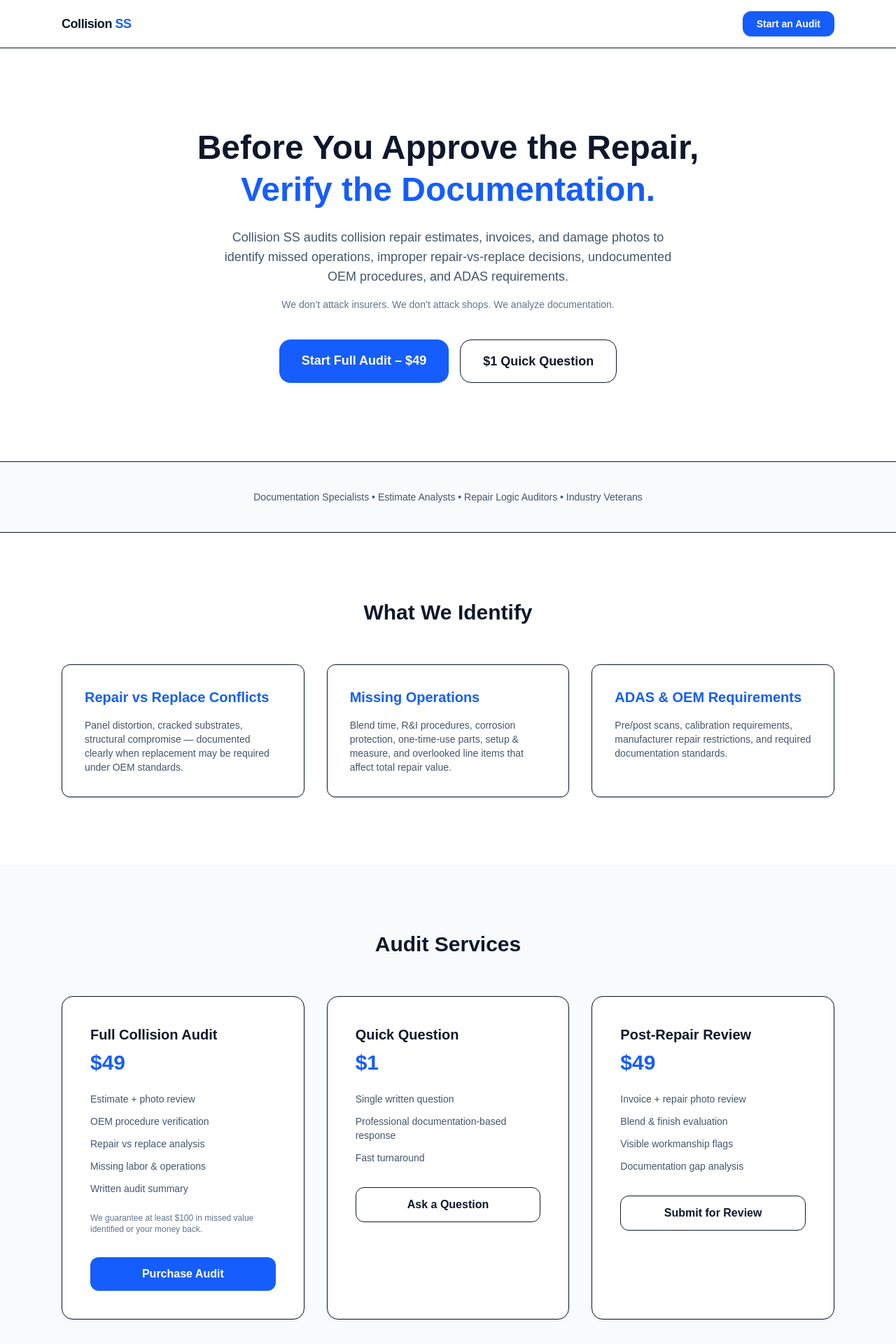
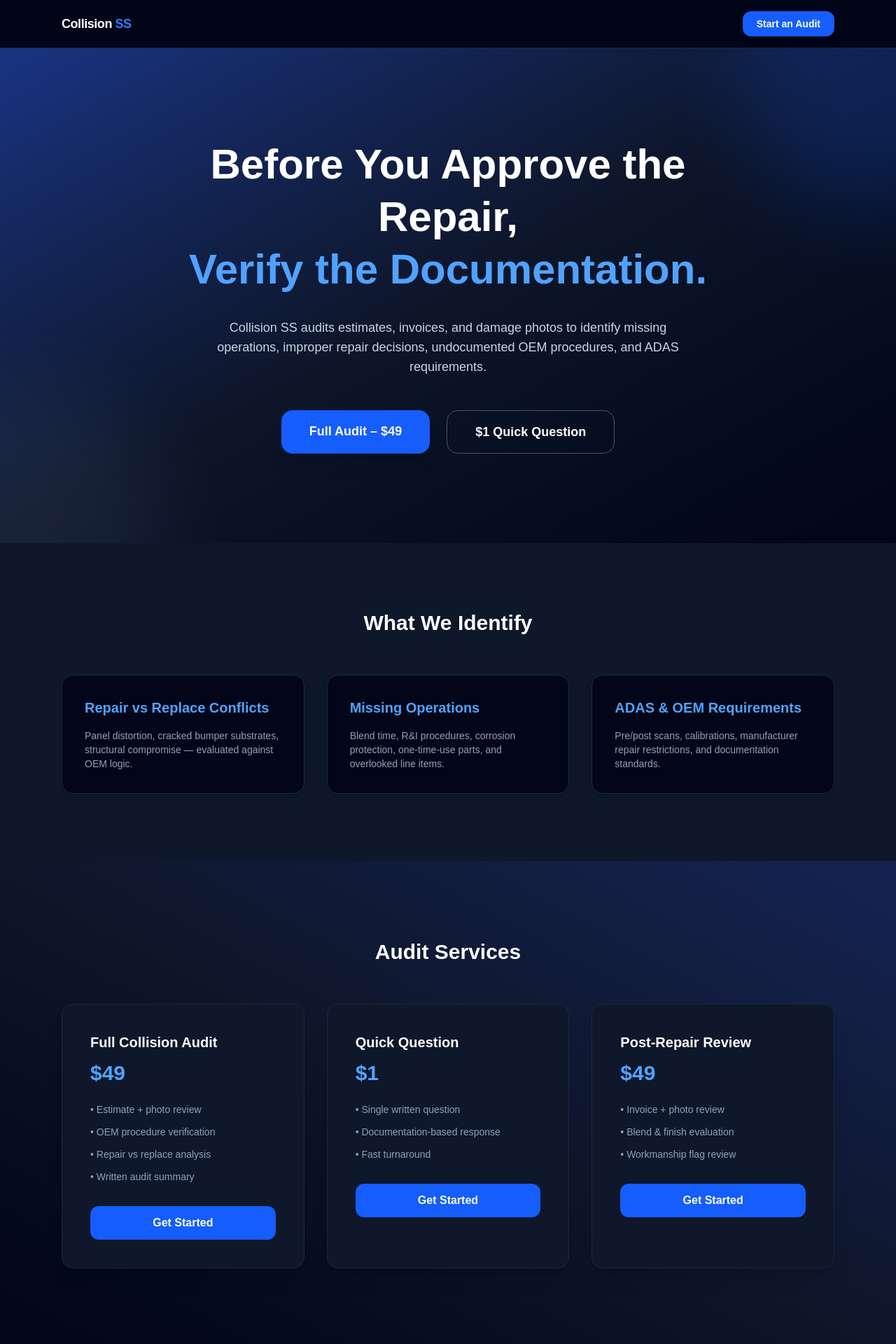
Before and after one commit to collisionssjm-cyber/collisionss, a Next.js app: page / in a window 1280 px wide. Shown: the top 1920 px of the page at 70% size. Built offline with nearby package versions, Linux system fonts and the light colour scheme.

Commit message:
Homepage redesign – blue/grey premium automotive version

```diff
--- a/app/page.tsx
+++ b/app/page.tsx
@@ -1,18 +1,18 @@
 export default function Page() {
   return (
-    <main className="min-h-screen bg-white text-slate-900">
+    <main className="min-h-screen bg-slate-950 text-white">
 
       {/* HEADER */}
-      <header className="sticky top-0 z-50 border-b bg-white/80 backdrop-blur">
+      <header className="sticky top-0 z-50 border-b border-slate-800 bg-slate-950/80 backdrop-blur">
         <div className="mx-auto flex max-w-6xl items-center justify-between px-6 py-4">
           <div className="text-lg font-extrabold tracking-tight">
-            <span>Collision</span>{" "}
-            <span className="text-blue-600">SS</span>
+            <span className="text-white">Collision</span>{" "}
+            <span className="text-blue-500">SS</span>
           </div>
 
           <a
             href="#audit"
-            className="rounded-xl bg-blue-600 px-5 py-2 text-sm font-semibold text-white shadow hover:bg-blue-700 transition"
+            className="rounded-xl bg-blue-600 px-5 py-2 text-sm font-semibold text-white shadow-lg hover:bg-blue-500 transition"
           >
             Start an Audit
           </a>
@@ -20,37 +20,36 @@
       </header>
 
       {/* HERO */}
-      <section className="py-28 text-center">
-        <div className="mx-auto max-w-4xl px-6">
-          <h1 className="text-4xl font-extrabold leading-tight sm:text-5xl">
+      <section className="relative overflow-hidden py-32 text-center">
+        <div className="absolute inset-0 bg-gradient-to-br from-blue-900 via-slate-900 to-slate-950 opacity-90" />
+        <div className="absolute -top-40 -right-40 h-96 w-96 rounded-full bg-blue-600 blur-3xl opacity-20" />
+        <div className="absolute -bottom-40 -left-40 h-96 w-96 rounded-full bg-slate-600 blur-3xl opacity-20" />
+
+        <div className="relative mx-auto max-w-4xl px-6">
+          <h1 className="text-5xl font-extrabold leading-tight sm:text-6xl">
             Before You Approve the Repair,
-            <span className="block text-blue-600">
+            <span className="block text-blue-400">
               Verify the Documentation.
             </span>
           </h1>
 
-          <p className="mx-auto mt-6 max-w-2xl text-lg text-slate-600">
-            Collision SS audits collision repair estimates, invoices, and damage
-            photos to identify missed operations, improper repair-vs-replace
-            decisions, undocumented OEM procedures, and ADAS requirements.
+          <p className="mx-auto mt-8 max-w-2xl text-lg text-slate-300">
+            Collision SS audits estimates, invoices, and damage photos to
+            identify missing operations, improper repair decisions, undocumented
+            OEM procedures, and ADAS requirements.
           </p>
 
-          <p className="mx-auto mt-4 max-w-2xl text-sm text-slate-500">
-            We don’t attack insurers. We don’t attack shops.
-            We analyze documentation.
-          </p>
-
-          <div className="mt-10 flex justify-center gap-4 flex-wrap">
+          <div className="mt-12 flex justify-center gap-6 flex-wrap">
             <a
               href="#audit"
-              className="rounded-2xl bg-blue-600 px-8 py-4 text-lg font-semibold text-white hover:bg-blue-700 transition"
+              className="rounded-2xl bg-blue-600 px-10 py-4 text-lg font-semibold text-white shadow-xl hover:bg-blue-500 transition"
             >
-              Start Full Audit – $49
+              Full Audit – $49
             </a>
 
             <a
               href="#question"
-              className="rounded-2xl border px-8 py-4 text-lg font-semibold hover:bg-slate-50 transition"
+              className="rounded-2xl border border-slate-600 px-10 py-4 text-lg font-semibold hover:border-blue-500 hover:text-blue-400 transition"
             >
               $1 Quick Question
             </a>
@@ -58,150 +57,133 @@
         </div>
       </section>
 
-      {/* AUTHORITY STRIP */}
-      <section className="border-y bg-slate-50 py-10">
-        <div className="mx-auto max-w-5xl px-6 text-center text-sm text-slate-600">
-          Documentation Specialists • Estimate Analysts • Repair Logic Auditors • Industry Veterans
-        </div>
-      </section>
-
       {/* WHAT WE IDENTIFY */}
-      <section className="py-24">
+      <section className="bg-slate-900 py-24">
         <div className="mx-auto max-w-6xl px-6">
-          <h2 className="text-center text-3xl font-extrabold">
+          <h2 className="text-center text-3xl font-extrabold text-white">
             What We Identify
           </h2>
 
           <div className="mt-14 grid gap-8 md:grid-cols-3">
 
-            <div className="rounded-xl border bg-white p-8 shadow-sm">
-              <h3 className="text-xl font-bold text-blue-600">
-                Repair vs Replace Conflicts
+            {[
+              {
+                title: "Repair vs Replace Conflicts",
+                desc: "Panel distortion, cracked bumper substrates, structural compromise — evaluated against OEM logic."
+              },
+              {
+                title: "Missing Operations",
+                desc: "Blend time, R&I procedures, corrosion protection, one-time-use parts, and overlooked line items."
+              },
+              {
+                title: "ADAS & OEM Requirements",
+                desc: "Pre/post scans, calibrations, manufacturer repair restrictions, and documentation standards."
+              }
+            ].map((item, index) => (
+              <div
+                key={index}
+                className="group rounded-2xl border border-slate-800 bg-slate-950 p-8 shadow-lg transition hover:border-blue-600 hover:shadow-blue-900/30"
+              >
+                <h3 className="text-xl font-bold text-blue-400 group-hover:text-blue-300">
+                  {item.title}
                 </h3>
-              <p className="mt-4 text-sm text-slate-600">
-                Panel distortion, cracked substrates, structural compromise —
-                documented clearly when replacement may be required under OEM standards.
+                <p className="mt-4 text-sm text-slate-400">
+                  {item.desc}
                 </p>
               </div>
-
-            <div className="rounded-xl border bg-white p-8 shadow-sm">
-              <h3 className="text-xl font-bold text-blue-600">
-                Missing Operations
-              </h3>
-              <p className="mt-4 text-sm text-slate-600">
-                Blend time, R&I procedures, corrosion protection, one-time-use parts,
-                setup & measure, and overlooked line items that affect total repair value.
-              </p>
-            </div>
-
-            <div className="rounded-xl border bg-white p-8 shadow-sm">
-              <h3 className="text-xl font-bold text-blue-600">
-                ADAS & OEM Requirements
-              </h3>
-              <p className="mt-4 text-sm text-slate-600">
-                Pre/post scans, calibration requirements, manufacturer repair
-                restrictions, and required documentation standards.
-              </p>
-            </div>
+            ))}
 
           </div>
         </div>
       </section>
 
-      {/* PRODUCTS */}
-      <section id="audit" className="bg-slate-50 py-24">
-        <div className="mx-auto max-w-6xl px-6">
+      {/* SERVICES */}
+      <section id="audit" className="relative py-28">
+        <div className="absolute inset-0 bg-gradient-to-tr from-slate-950 via-slate-900 to-blue-950 opacity-95" />
 
+        <div className="relative mx-auto max-w-6xl px-6">
           <h2 className="text-center text-3xl font-extrabold">
             Audit Services
           </h2>
 
           <div className="mt-14 grid gap-8 md:grid-cols-3">
 
-            {/* FULL AUDIT */}
-            <div className="rounded-2xl border bg-white p-10 shadow-sm">
-              <h3 className="text-xl font-bold">Full Collision Audit</h3>
-              <p className="mt-2 text-3xl font-extrabold text-blue-600">$49</p>
-
-              <ul className="mt-6 space-y-3 text-sm text-slate-600">
-                <li>Estimate + photo review</li>
-                <li>OEM procedure verification</li>
-                <li>Repair vs replace analysis</li>
-                <li>Missing labor & operations</li>
-                <li>Written audit summary</li>
-              </ul>
-
-              <p className="mt-6 text-xs text-slate-500">
-                We guarantee at least $100 in missed value identified or your money back.
+            {[
+              {
+                title: "Full Collision Audit",
+                price: "$49",
+                features: [
+                  "Estimate + photo review",
+                  "OEM procedure verification",
+                  "Repair vs replace analysis",
+                  "Written audit summary"
+                ],
+                link: "/checkout/full-audit"
+              },
+              {
+                title: "Quick Question",
+                price: "$1",
+                features: [
+                  "Single written question",
+                  "Documentation-based response",
+                  "Fast turnaround"
+                ],
+                link: "/checkout/quick-question"
+              },
+              {
+                title: "Post-Repair Review",
+                price: "$49",
+                features: [
+                  "Invoice + photo review",
+                  "Blend & finish evaluation",
+                  "Workmanship flag review"
+                ],
+                link: "/checkout/post-repair"
+              }
+            ].map((service, index) => (
+              <div
+                key={index}
+                className="rounded-2xl border border-slate-800 bg-slate-900 p-10 shadow-xl transition hover:border-blue-600"
+              >
+                <h3 className="text-xl font-bold">{service.title}</h3>
+                <p className="mt-3 text-3xl font-extrabold text-blue-400">
+                  {service.price}
                 </p>
 
-              <a
-                href="/checkout/full-audit"
-                className="mt-8 block rounded-xl bg-blue-600 px-6 py-3 text-center font-semibold text-white hover:bg-blue-700 transition"
-              >
-                Purchase Audit
-              </a>
-            </div>
-
-            {/* QUICK QUESTION */}
-            <div id="question" className="rounded-2xl border bg-white p-10 shadow-sm">
-              <h3 className="text-xl font-bold">Quick Question</h3>
-              <p className="mt-2 text-3xl font-extrabold text-blue-600">$1</p>
-
-              <ul className="mt-6 space-y-3 text-sm text-slate-600">
-                <li>Single written question</li>
-                <li>Professional documentation-based response</li>
-                <li>Fast turnaround</li>
+                <ul className="mt-6 space-y-3 text-sm text-slate-400">
+                  {service.features.map((f, i) => (
+                    <li key={i}>• {f}</li>
+                  ))}
                 </ul>
 
                 <a
-                href="/checkout/quick-question"
-                className="mt-8 block rounded-xl border px-6 py-3 text-center font-semibold hover:bg-slate-50 transition"
+                  href={service.link}
+                  className="mt-8 block rounded-xl bg-blue-600 px-6 py-3 text-center font-semibold text-white shadow hover:bg-blue-500 transition"
                 >
-                Ask a Question
+                  Get Started
                 </a>
               </div>
-
-            {/* POST REPAIR */}
-            <div className="rounded-2xl border bg-white p-10 shadow-sm">
-              <h3 className="text-xl font-bold">Post-Repair Review</h3>
-              <p className="mt-2 text-3xl font-extrabold text-blue-600">$49</p>
-
-              <ul className="mt-6 space-y-3 text-sm text-slate-600">
-                <li>Invoice + repair photo review</li>
-                <li>Blend & finish evaluation</li>
-                <li>Visible workmanship flags</li>
-                <li>Documentation gap analysis</li>
-              </ul>
-
-              <a
-                href="/checkout/post-repair"
-                className="mt-8 block rounded-xl border px-6 py-3 text-center font-semibold hover:bg-slate-50 transition"
-              >
-                Submit for Review
-              </a>
-            </div>
+            ))}
 
           </div>
         </div>
       </section>
 
-      {/* CLOSING STATEMENT */}
-      <section className="py-24 text-center">
+      {/* CLOSING */}
+      <section className="bg-slate-950 py-24 text-center border-t border-slate-800">
         <div className="mx-auto max-w-3xl px-6">
-          <h2 className="text-3xl font-extrabold">
+          <h2 className="text-3xl font-extrabold text-white">
             Documentation Changes Everything.
           </h2>
 
-          <p className="mt-6 text-slate-600">
+          <p className="mt-6 text-slate-400">
             Insurance is protected. Shops are compensated.
-            <br />
-            Collision SS ensures the repair documentation protects you.
+            Collision SS ensures the documentation protects you.
           </p>
 
           <a
             href="#audit"
-            className="mt-10 inline-block rounded-2xl bg-blue-600 px-10 py-4 text-lg font-semibold text-white hover:bg-blue-700 transition"
+            className="mt-10 inline-block rounded-2xl bg-blue-600 px-10 py-4 text-lg font-semibold text-white shadow-lg hover:bg-blue-500 transition"
           >
             Start Your Audit
           </a>
@@ -209,8 +191,8 @@
       </section>
 
       {/* FOOTER */}
-      <footer className="border-t py-10 text-center text-sm text-slate-500">
-        © {new Date().getFullYear()} Collision SS, LLC. All rights reserved.
+      <footer className="border-t border-slate-800 py-10 text-center text-sm text-slate-500">
+        © {new Date().getFullYear()} Collision SS, LLC.
       </footer>
 
     </main>
```
Lines whose indentation alone changed are shown as unchanged.
